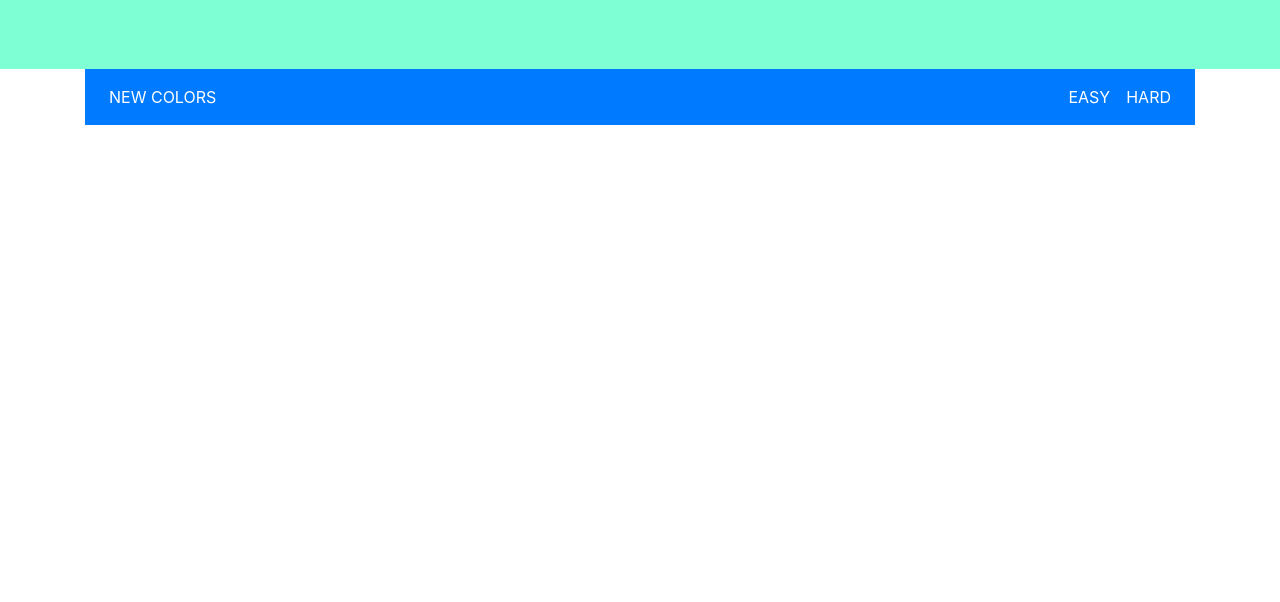
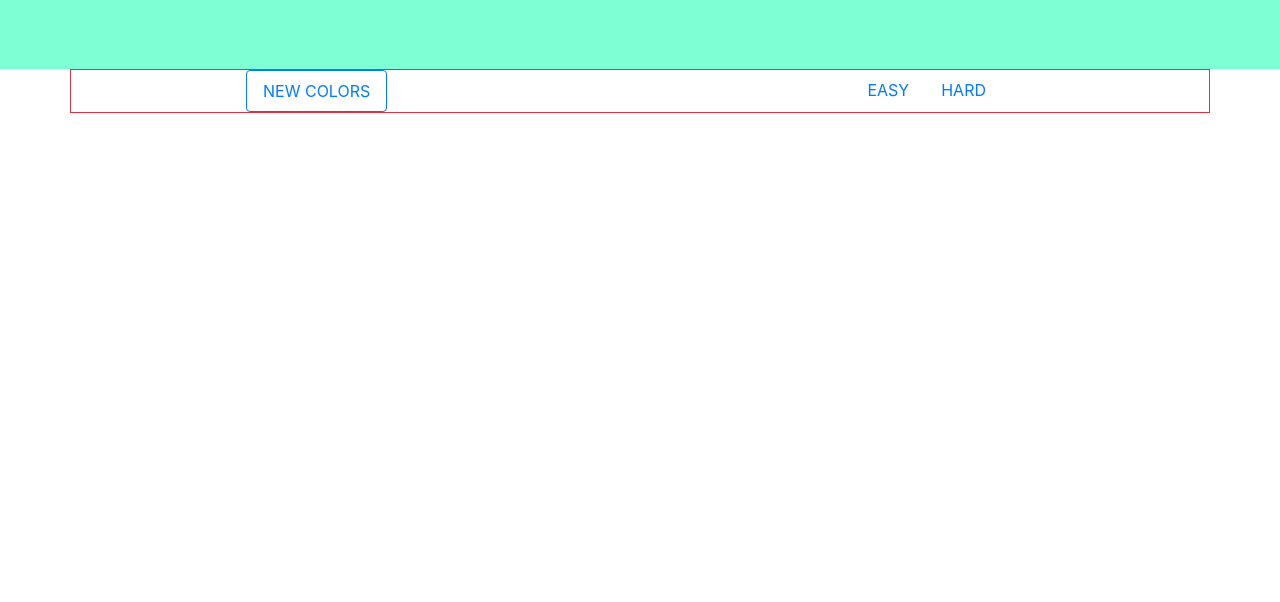
Before and after one commit to saratsista/color-game, a plain HTML site: page index.html in a window 1280 px wide. Shown: the part 198-800 px from the top of the page. Drawn offline with nearby package versions, Linux system fonts and the light colour scheme.

Commit message:
navbar to bootstrap4

```diff
--- a/css/colorgame.css
+++ b/css/colorgame.css
@@ -11,3 +11,8 @@ div.jumbotron {
 .border {
     border: brown;
 }
+
+.nav {
+    padding-left: 10rem;
+    padding-right: 12rem;
+}
--- a/index.html
+++ b/index.html
@@ -19,23 +19,11 @@
     </div>
 
     <!-- NavBar -->
-    <div class="container">
-    <nav class="navbar navbar-expand-lg navbar-dark bg-primary">
-        <!-- <div class="d-flex"> -->
-            <ul class="navbar-nav mr-auto mt-2 mt-lg-0">
-                <li class="nav-item active">
-                    <a class="nav-link" href="#">NEW COLORS</a>
-                </li>
-            </ul>
-            <ul class="navbar-nav ml-auto">
-                <li class="nav-item">
-                    <a class="nav-link active" href="#">EASY</a>
-                </li>
-                <li class="nav-item">
-                    <a class="nav-link active" href="#">HARD</a>
-                </li>
-            </ul>
-        <!-- </div> -->
+    <div class="container border border-danger">
+    <nav class="nav nav-pills">
+        <a id="new-colors" class="nav-link mr-auto border border-primary align-self-center" href="#">NEW COLORS</a>
+        <a class="nav-item nav-link" href="#">EASY</a>
+        <a class="nav-item nav-link" href="#">HARD</a>
     </nav>
 </div>
 
```
